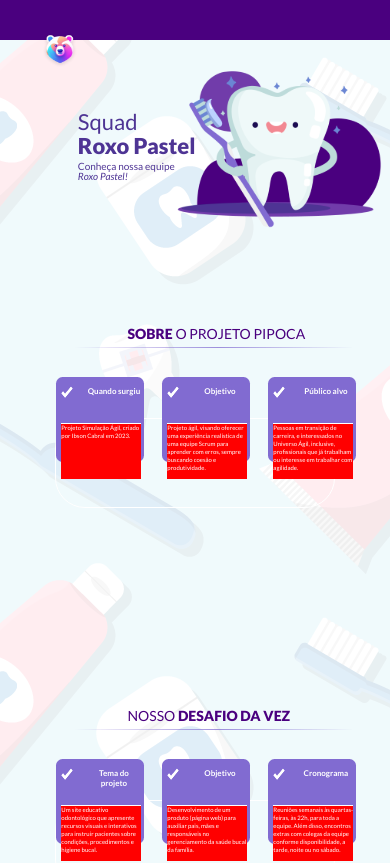
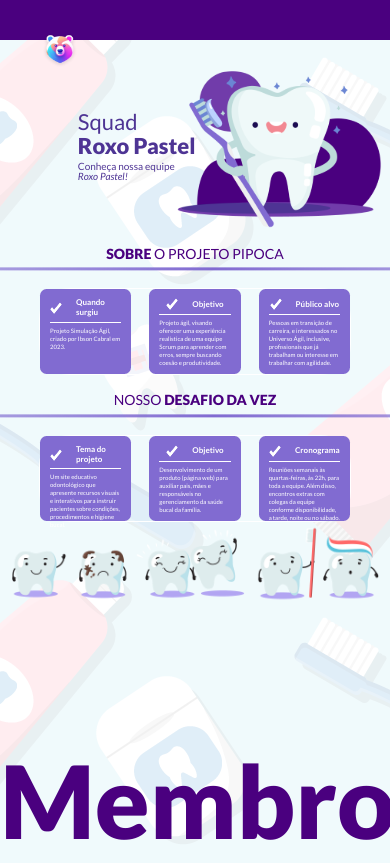
Before and after one commit to squadroxo/squad-roxo-pastel, a React (Vite) app: page / in a window 390 px wide. Shown: the top 863 px of the page. Built offline with nearby package versions, Linux system fonts and the light colour scheme.

Commit message:
fix: removing css props left, bottom, top, right, width, height and using display flex

```diff
--- a/src/components/Card/Card.module.scss
+++ b/src/components/Card/Card.module.scss
@@ -1,35 +1,25 @@
+@import "../../styles/variaveis.scss";
+
 .card{
     color:#FFFFFF;
     background-color: #816BD1;
     width: 415px;
     height: 290px;
-    top: 128.36px;
     border-radius: 30px;
     font-family: "Lato", sans-serif;
     gap: 18px;
     padding: 53px 31px 53px 31px;
-
 }
 .tituloCard{
     display: flex;
     align-items: center;
     gap: 14px;
     margin-bottom: 25px;
-
 }
 .tituloCard img{
-    width: 25.28px;
-    height: 20.72px;
-    top: 6.51px;
-    left: 3.73px;
     color: #FFFFFF;
-
 }
 .tituloCard .tituloTexto{
-    width: 194.43px;
-    height: 29px;
-    top: 181.36px;
-    left: 507.74px;
     font-weight: 700;
     font-size: 24px;
     line-height: 28.8px;
@@ -37,19 +27,12 @@
 }
 .card p{
     border-top: 1px solid #FFFFFF  ;
-    width: 378.83px;
-    height: 128px;
-    top: 246.36px;
-    left: 470.17px;
     font-family: Lato;
     font-size: 20px;
     font-weight: 400;
     line-height: 32px;
     text-align: left;
     color: #FFFFFF;
-    margin-top: 11px;
-
-
 }
 @media screen and  (min-width: 1280px) and (max-width: 1366px){
     .card{
@@ -93,18 +76,24 @@
 
 @media screen and (min-width: 360px) and (max-width: 425px) {
     .card {
-        width: 88px;
+        display: flex;
+        flex-direction: column;
+        align-items: center;
+        justify-content: start;
+        border-radius: 6.52px;
+        background-color: $corSecundaria;
+        width: 30%;
         height: 85px;
-        border-radius: 6.52px;
-        padding: 9px 3.85px 0px 5px;
-        margin-top: -42px;
+        padding: 9px 10px;
+        gap: 4px;
     }
 
     .tituloCard {
-        text-align: center;
         display: flex;
         align-items: center;
-
+        justify-content: center;
+        margin: 0;
+        padding: 0;
     }
 
     .tituloCard img {
@@ -115,17 +104,13 @@
     .tituloCard .tituloTexto {
         font-size: 8px;
         line-height: 9.6px;
-        height: 10px;
-        padding-bottom: 4px;
     }
 
     .card p {
         font-size: 6px;
         line-height: 8px;
         text-align: left;
-        height: 56px;
-        width: 80px;
-        background-color: red;
+        padding-top: 4px;
     }
 }
 
--- a/src/components/CardRow/CardRow.module.scss
+++ b/src/components/CardRow/CardRow.module.scss
@@ -1,13 +1,16 @@
+.wrapper{
+    display: flex;
+    flex-direction: column;
+    align-items: center;
+    justify-content: center;
+}
+
 .cards{
     display: flex;
-    flex-direction: row;
-    width: 1280px;
-    height: 291px;
-    top: 127.36px;
-    left: 3px;
+    align-items: center;
+    justify-content: center;
     border-radius: 30px ;
     border: 1px solid #FFFFFF;
-    margin: 0 320px 0 320px;
     gap: 18px;
     font-family: "Lato", sans-serif;
     font-weight: 400;
@@ -19,11 +22,10 @@
     font-size: 40px;
     font-weight: 400;
     line-height: 48px;
-    margin: 80px 0 0 704px; //200 - 120
+    text-align: center;
 }
 .linha{
     margin-bottom: 70px;
-    margin-left: 318px;
 }
 
 @media screen and  (min-width: 1280px) and (max-width: 1366px){
@@ -31,7 +33,7 @@
         width: 922.79px;
         height: 299.23px;
         margin: 0px 177.21px 86.24px 180px;
-
+        background-color: palegoldenrod;
     }
     .tituloRow{
         font-size: 28px;
@@ -54,27 +56,18 @@
         display: flex;
         flex-direction: column;
         align-items: center;
+        justify-content: start;
+        max-width: 100%;
     }
     .cards{
-        width: 279.29px;
-        height: 90px;
-
+        margin: 0 39px;
     }
     .tituloRow{
         font-size: 14px;
         line-height: 16.8px;
-        width: 179px;
-        height: 17px;
-        position: relative;
-        right: 330px;
-        margin-bottom:4.39px;
-
     }
     .linha{
-       width: 279.07px;
-       border: 0.65px;
-       position: relative;
-       right: 140px
+       margin: 5px 0 17px 0;
     }
 }
 
--- a/src/components/ContainerSobre/ContainerSobre.module.scss
+++ b/src/components/ContainerSobre/ContainerSobre.module.scss
@@ -1,3 +1,11 @@
 strong{
     font-weight: 800;
 }
+
+.rows{
+    display: flex;
+    flex-direction: column;
+    align-items: center;
+    justify-content: center;
+    gap: 17px;
+}
```
